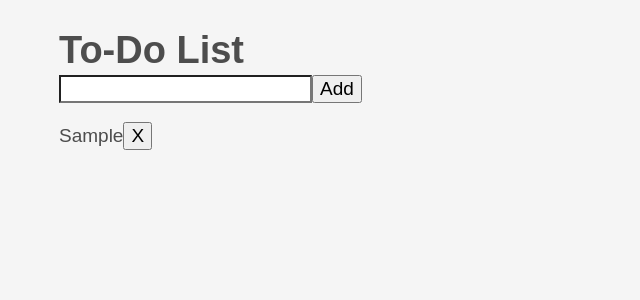
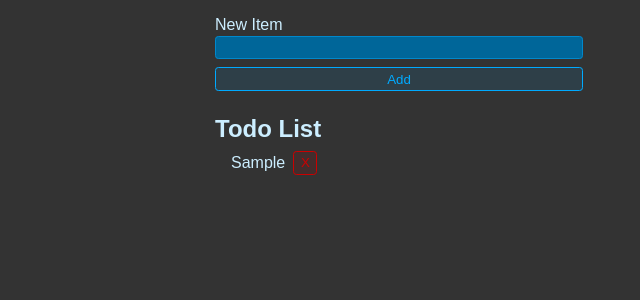
Before and after one commit to KevRdz/react-to-do-list, a React (Create React App) app: page / in a window 1280 px wide. Both pictures are taken after typing "Sample" into the empty fields and a click on the button "Add". Shown: the top 300 px of the page, without its empty margins (241-881 px from the left). Built offline with nearby package versions, Linux system fonts and the light colour scheme.

Commit message:
add styling to app.css and add classnames for styling

```diff
--- a/src/App.css
+++ b/src/App.css
@@ -1,14 +1,134 @@
-/* .App {
-  text-align: center;
+* {
+  font-family: Arial, Helvetica, sans-serif;
+  box-sizing: border-box;
 }
 
-.App-header {
-  background-color: #282c34;
-  min-height: 100vh;
+body{
+  background: #333;
+  color: hsl(200, 100%, 90%);
+  max-width: 400px;
+  padding: 1rem;
+  margin: 0 auto;
+}
+
+.new-item-form {
   display: flex;
   flex-direction: column;
+  gap: 0.5rem;
+}
+
+.form-row {
+  display: flex;
+  flex-direction: column;
+  gap: 0.1rem;
+}
+
+.btn {
+  background: hsl(200, 100%, 50%, 0.1);
+  border: 1px solid hsl(200, 100%, 50%);
+  color: hsl(200, 100%, 50%);
+  padding: 0.25em 0.5em;
+  border-radius: 0.25em;
+  cursor: pointer;
+  outline: none;
+}
+
+.btn:hover,
+.btn:focus-visible {
+  background: hsl(200, 100%, 50%, 0.2);
+}
+
+.btn.btn-danger {
+  background: hsl(0, 100%, 40%, 0.1);
+  border: 1px solid hsl(0, 100%, 40%);
+  color: hsl(0, 100%, 40%);
+}
+
+.btn.btn-danger:hover,
+.btn.btn-danger:focus-visible {
+  background: hsl(0, 100%, 40%, 0.2);
+}
+
+.new-item-form input {
+  outline: none;
+  border: 1px solid hsl(200, 100%, 40%);
+  background: hsl(200, 100%, 30%);
+  border-radius: 0.25em;
+  padding: 0.25em 0.5em;
+  color: hsl(200, 100%, 90%);
+}
+
+.new-item-form input:focus {
+  border: 1px solid hsl(200, 100%, 70%);
+}
+
+.header {
+  font-size: 1.5rem;
+  margin-top: 1.5rem;
+  margin-bottom: 0.5rem;
+}
+
+.list {
+  margin: 0;
+  padding: 0;
+  margin-left: 1rem;
+  list-style: none;
+}
+
+.list li:has(input:checked) label {
+  color: hsl(200, 20%, 40%);
+}
+
+.list li {
+  display: flex;
+  gap: 0.5rem;
   align-items: center;
+}
+
+.list li label {
+  display: flex;
+  gap: 0.25rem;
+  cursor: pointer;
+  align-items: center;
+}
+
+.list li:has(input:focus-visible) label {
+  outline: 1px solid hsl(200, 100%, 50%);
+}
+
+.list li input {
+  outline: none;
+  width: 0;
+  height: 0;
+  appearance: none;
+  pointer-events: none;
+  position: absolute;
+}
+
+.list li label::before {
+  content: "";
+  display: block;
+  width: 0.9rem;
+  height: 0.9rem;
+  background: hsl(200, 100%, 90%);
+  border-radius: 0.25em;
+  display: flex;
   justify-content: center;
-  font-size: calc(10px + 2vmin);
-  color: white;
-} */
+  align-items: center;
+}
+
+.list li label:hover::before {
+  background: hsl(200, 100%, 80%);
+}
+
+.list li:has(input:checked) label::before {
+  content: "✔";
+  background: hsl(200, 100%, 40%);
+  color: hsl(200, 100%, 90%);
+  font-size: 0.75rem;
+  font-weight: bold;
+}
+
+.list li:has(input:checked) label:hover::before {
+  background: hsl(200, 100%, 30%);
+}
--- a/src/App.js
+++ b/src/App.js
@@ -1,41 +1,50 @@
 import React from 'react'
 import { useState } from 'react'
+import "./App.css"
 
 function App() {
   const [list, setList] = useState([])
   const [input, setInput] = useState("")
 
-  const addTodo = (todo) => {
-    const newTodo = {
-      id: Math.random(),
-      todo: todo,
-    }
-    setList([...list, newTodo])
+  function handleChange(e) {
+    setInput(e.target.value)
+  }
+
+  function handleSubmit(e) {
+    e.preventDefault()
+    setList([...list, input])
     setInput("")
   }
 
-  const deleteTodo = (id) => {
-    const newList = list.filter((todo) => todo.id !== id)
-    setList(newList)
+  const handleDelete = (index) => {
+    const newTodos = [...list]
+    newTodos.splice(index, 1)
+    setList(newTodos)
   }
   return (
-    <div>
-      <h1>To-Do List</h1>
-      <input
-        type="text"
-        value={input}
-        onChange={(e) => setInput(e.target.value)}
-      />
-      <button onClick={() => addTodo(input)}>Add</button>
-      <ul>
+    <>
+      <form className='new-item-form'>
+        <div className='form-row'>
+          <labe htmlFor="item">New Item</labe>
+          <input
+            type="text"
+            value={input}
+            onChange={handleChange}
+            id='item'
+          />
+        </div>
+        <button className='btn' onClick={handleSubmit}>Add</button>
+      </form>
+      <h1 className='header'>Todo List</h1>
+      <ul className='list'>
         {list.map((todo) => (
           <li key={todo.id}>
-            {todo.todo}
-            <button onClick={() => deleteTodo(todo.id)}>X</button>
+            {todo}
+            <button className='btn btn-danger' onClick={() => handleDelete()}>X</button>
           </li>
         ))}
       </ul>
-    </div>
+    </>
   )
 }
 
--- a/src/index.css
+++ /dev/null
@@ -1,311 +0,0 @@
-body {
-  margin: 0;
-  font-family: -apple-system, BlinkMacSystemFont, 'Segoe UI', 'Roboto', 'Oxygen',
-    'Ubuntu', 'Cantarell', 'Fira Sans', 'Droid Sans', 'Helvetica Neue',
-    sans-serif;
-  -webkit-font-smoothing: antialiased;
-  -moz-osx-font-smoothing: grayscale;
-  background-color: gray;
-}
-
-code {
-  font-family: source-code-pro, Menlo, Monaco, Consolas, 'Courier New',
-    monospace;
-}
-
-/* Resets */
-*,
-*::before,
-*::after {
-  box-sizing: border-box;
-}
-*:focus-visible {
-  outline: 3px dashed #228bec;
-  outline-offset: 0;
-}
-html {
-  font: 62.5% / 1.15 sans-serif;
-}
-h1,
-h2 {
-  margin-bottom: 0;
-}
-ul {
-  list-style: none;
-  padding: 0;
-}
-/* button {
-  -moz-osx-font-smoothing: inherit;
-  -webkit-font-smoothing: inherit;
-  appearance: none;
-  background: transparent;
-  border: none;
-  color: inherit;
-  font: inherit;
-  line-height: normal;
-  margin: 0;
-  overflow: visible;
-  padding: 0;
-  width: auto;
-} */
-button::-moz-focus-inner {
-  border: 0;
-}
-button,
-input,
-optgroup,
-select,
-textarea {
-  font-family: inherit;
-  font-size: 100%;
-  line-height: 1.15;
-  margin: 0;
-}
-button,
-input {
-  overflow: visible;
-}
-input[type="text"] {
-  border-radius: 0;
-}
-body {
-  background-color: #f5f5f5;
-  color: #4d4d4d;
-  font:
-    1.6rem/1.25 Arial,
-    sans-serif;
-  margin: 0 auto;
-  max-width: 68rem;
-  width: 100%;
-}
-@media screen and (min-width: 620px) {
-  body {
-    font-size: 1.9rem;
-    line-height: 1.31579;
-  }
-}
-/* End resets */
-/* Global styles */
-.form-group > input[type="text"] {
-  display: inline-block;
-  margin-top: 0.4rem;
-}
-.btn {
-  border: 0.2rem solid #4d4d4d;
-  cursor: pointer;
-  padding: 0.8rem 1rem 0.7rem;
-  text-transform: capitalize;
-}
-.btn.toggle-btn {
-  border-color: #d3d3d3;
-  border-width: 1px;
-}
-.btn.toggle-btn[aria-pressed="true"] {
-  border-color: #4d4d4d;
-  text-decoration: underline;
-}
-.btn__danger {
-  background-color: #ca3c3c;
-  border-color: #bd2130;
-  color: #fff;
-}
-.btn__filter {
-  border-color: lightgrey;
-}
-.btn__primary {
-  background-color: #000;
-  color: #fff;
-}
-.btn-group {
-  display: flex;
-  justify-content: space-between;
-}
-.btn-group > * {
-  flex: 1 1 49%;
-}
-.btn-group > * + * {
-  margin-left: 0.8rem;
-}
-.label-wrapper {
-  flex: 0 0 100%;
-  margin: 0;
-  text-align: center;
-}
-.visually-hidden {
-  clip: rect(1px 1px 1px 1px);
-  clip: rect(1px, 1px, 1px, 1px);
-  height: 1px;
-  overflow: hidden;
-  position: absolute !important;
-  white-space: nowrap;
-  width: 1px;
-}
-[class*="stack"] > * {
-  margin-bottom: 0;
-  margin-top: 0;
-}
-.stack-small > * + * {
-  margin-top: 1.25rem;
-}
-.stack-large > * + * {
-  margin-top: 2.5rem;
-}
-@media screen and (min-width: 550px) {
-  .stack-small > * + * {
-    margin-top: 1.4rem;
-  }
-  .stack-large > * + * {
-    margin-top: 2.8rem;
-  }
-}
-.stack-exception {
-  margin-top: 1.2rem;
-}
-/* End global styles */
-/* General app styles */
-.todoapp {
-  background: #fff;
-  box-shadow:
-    0 2px 4px 0 rgb(0 0 0 / 20%),
-    0 2.5rem 5rem 0 rgb(0 0 0 / 10%);
-  margin: 2rem 0 4rem 0;
-  padding: 1rem;
-  position: relative;
-}
-@media screen and (min-width: 550px) {
-  .todoapp {
-    padding: 4rem;
-  }
-}
-.todoapp > * {
-  margin-left: auto;
-  margin-right: auto;
-  max-width: 50rem;
-}
-.todoapp > form {
-  max-width: 100%;
-}
-.todoapp > h1 {
-  display: block;
-  margin: 0;
-  margin-bottom: 1rem;
-  max-width: 100%;
-  text-align: center;
-}
-.label__lg {
-  line-height: 1.01567;
-  font-weight: 300;
-  margin-bottom: 1rem;
-  padding: 0.8rem;
-  text-align: center;
-}
-.input__lg {
-  border: 2px solid #000;
-  padding: 2rem;
-}
-.input__lg:focus-visible {
-  border-color: #4d4d4d;
-  box-shadow: inset 0 0 0 2px;
-}
-[class*="__lg"] {
-  display: inline-block;
-  font-size: 1.9rem;
-  width: 100%;
-}
-[class*="__lg"]:not(:last-child) {
-  margin-bottom: 1rem;
-}
-@media screen and (min-width: 620px) {
-  [class*="__lg"] {
-    font-size: 2.4rem;
-  }
-}
-/* End general app styles */
-/* Todo item styles */
-.todo {
-  display: flex;
-  flex-direction: row;
-  flex-wrap: wrap;
-}
-.todo > * {
-  flex: 0 0 100%;
-}
-.todo-text {
-  border: 2px solid #565656;
-  min-height: 4.4rem;
-  padding: 0.4rem 0.8rem;
-  width: 100%;
-}
-.todo-text:focus-visible {
-  box-shadow: inset 0 0 0 2px;
-}
-/* End todo item styles */
-/* Checkbox styles */
-.c-cb {
-  -webkit-font-smoothing: antialiased;
-  box-sizing: border-box;
-  clear: left;
-  display: block;
-  font-family: Arial, sans-serif;
-  font-size: 1.6rem;
-  font-weight: 400;
-  line-height: 1.25;
-  min-height: 44px;
-  padding-left: 40px;
-  position: relative;
-}
-.c-cb > label::before,
-.c-cb > input[type="checkbox"] {
-  box-sizing: border-box;
-  height: 44px;
-  left: -2px;
-  top: -2px;
-  width: 44px;
-}
-.c-cb > input[type="checkbox"] {
-  -webkit-font-smoothing: antialiased;
-  cursor: pointer;
-  margin: 0;
-  opacity: 0;
-  position: absolute;
-  z-index: 1;
-}
-.c-cb > label {
-  cursor: pointer;
-  display: inline-block;
-  font-family: inherit;
-  font-size: inherit;
-  line-height: inherit;
-  margin-bottom: 0;
-  padding: 8px 15px 5px;
-  touch-action: manipulation;
-}
-.c-cb > label::before {
-  background: transparent;
-  border: 2px solid currentcolor;
-  content: "";
-  position: absolute;
-}
-.c-cb > input[type="checkbox"]:focus-visible + label::before {
-  border-width: 4px;
-  outline: 3px dashed #228bec;
-}
-.c-cb > label::after {
-  background: transparent;
-  border: solid;
-  border-width: 0 0 5px 5px;
-  border-top-color: transparent;
-  box-sizing: content-box;
-  content: "";
-  height: 7px;
-  left: 9px;
-  opacity: 0;
-  position: absolute;
-  top: 11px;
-  transform: rotate(-45deg);
-  width: 18px;
-}
-.c-cb > input[type="checkbox"]:checked + label::after {
-  opacity: 1;
-}
-/* End checkbox styles */
--- a/src/index.js
+++ b/src/index.js
@@ -1,6 +1,5 @@
 import React from 'react';
 import ReactDOM from 'react-dom/client';
-import './index.css';
 import App from './App';
 import reportWebVitals from './reportWebVitals';
 
```
Also changed, not shown: src/components/Todo.jsx (deleted, +0 -11 lines).
